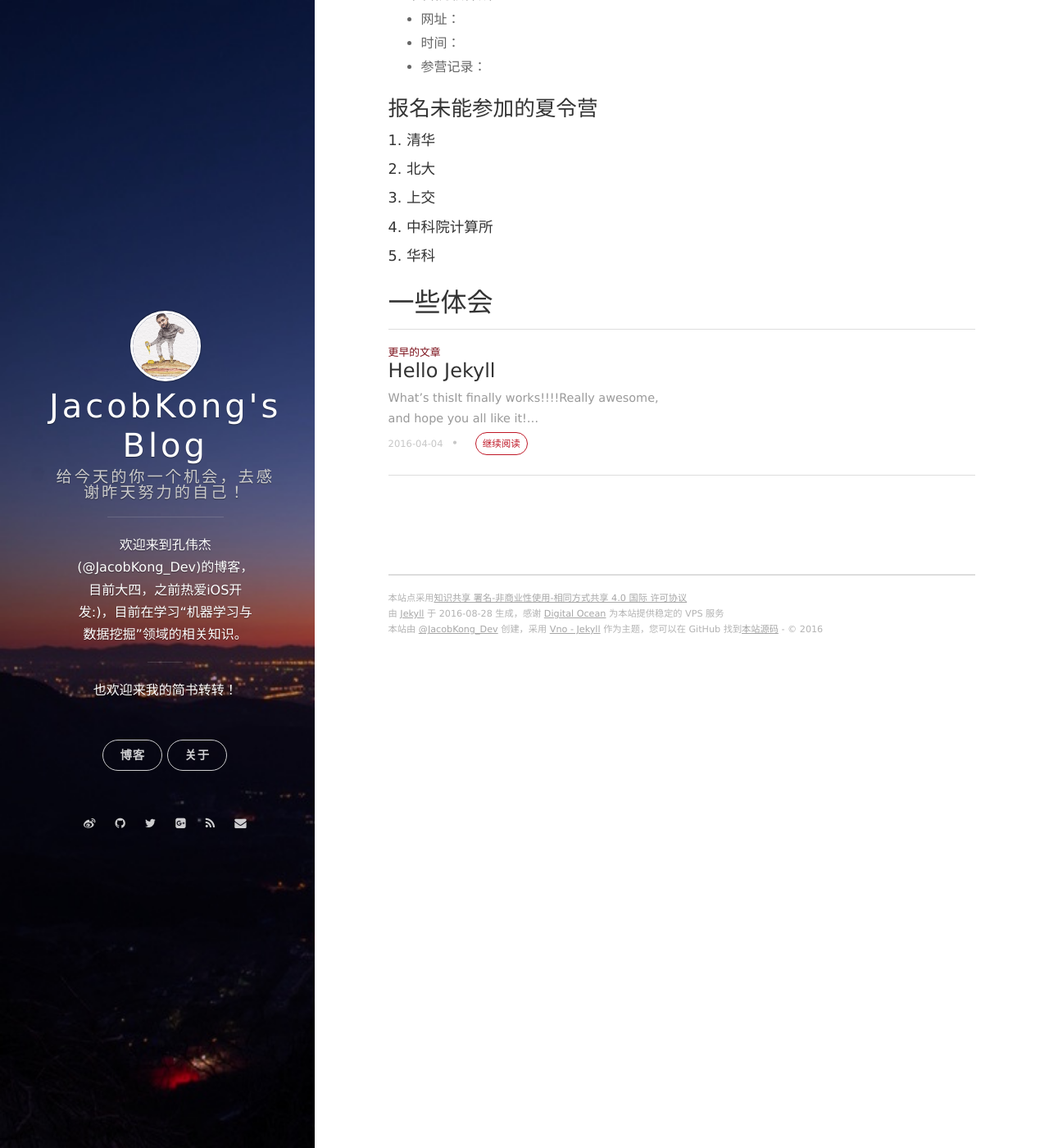
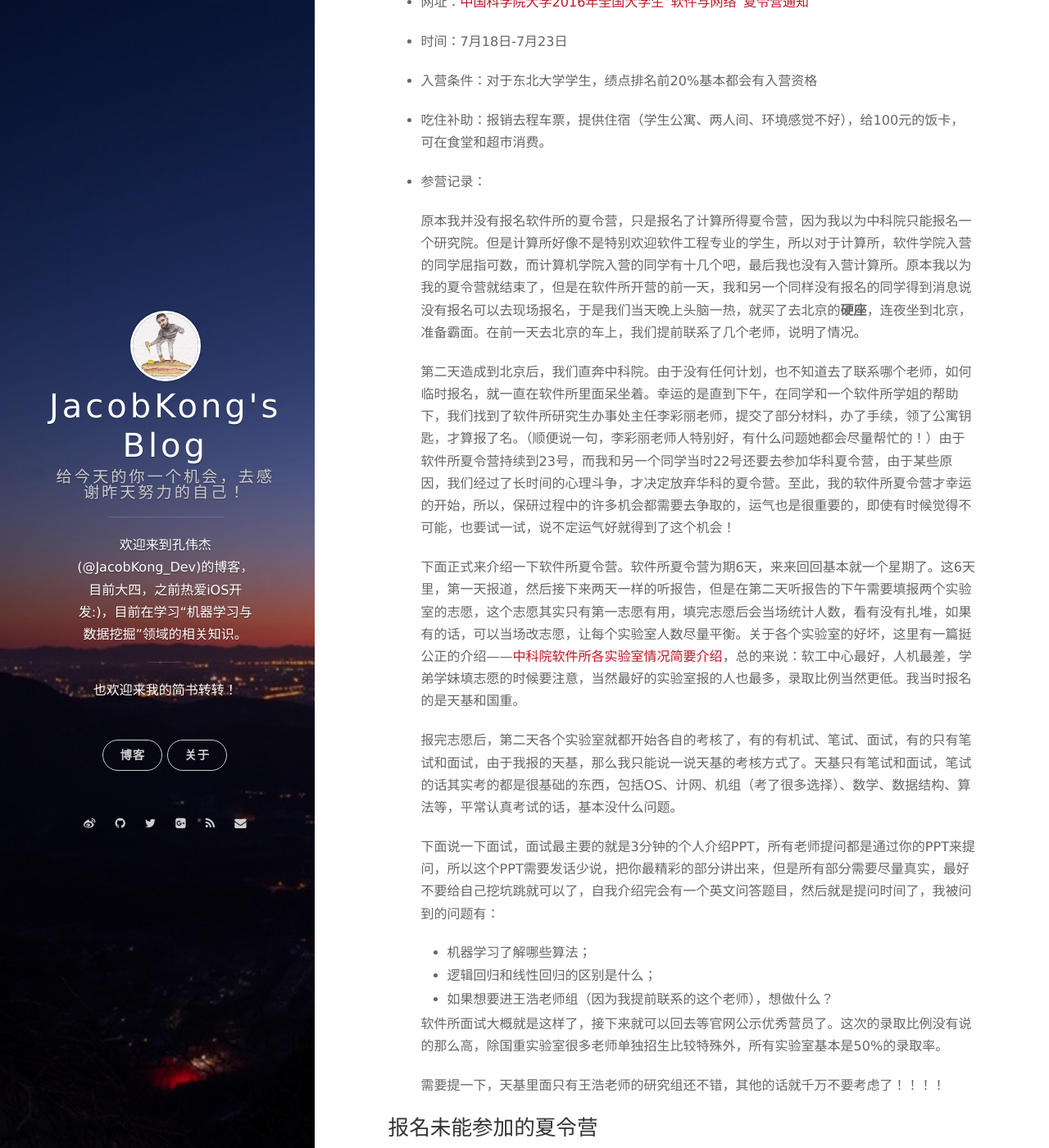
Before and after one commit to JacobKong/jacobkong.github.io, a Jekyll site: the page built from _posts/2016-08-22-南大、清华、北大、上交、复旦、北航、哈工大、中科院保研受苦记.markdown, in a window 1280 px wide and 1400 px high, scrolled down 6666 px. Shown: the whole window at 82% size. Built offline with Jekyll 4.4.1, drawn with Linux system fonts in a browser that asks for light colours; nearby versions of some CDN libraries; comment, search, counter and statistics services are not loaded.

Commit message:
软件所

```diff
--- a/_posts/2016-08-22-南大、清华、北大、上交、复旦、北航、哈工大、中科院保研受苦记.markdown
+++ b/_posts/2016-08-22-南大、清华、北大、上交、复旦、北航、哈工大、中科院保研受苦记.markdown
@@ -116,29 +116,29 @@ date: 2016-08-22 15:32:24.000000000 +09:00
   - 第一题类似迷宫问题，利用BFS求解，一个n*n个方格组成的方阵，里面可能有若干个门，每个门对应着一把钥匙，钥匙会出现在某个方格中，所以要想开门就必须先把钥匙拿到，你需要给出从起点到终点的可能路径之和，迷宫会有多种多样。三个小问分别是：
 
 
-  - 对于1*n的迷宫，求出问题的解。
-  - 对于n*n的迷宫，没有门，求出问题的解。
-  - 对于n*n的迷宫，有门，求出问题解。
+- 对于1*n的迷宫，求出问题的解。
+- 对于n*n的迷宫，没有门，求出问题的解。
+    - 对于n*n的迷宫，有门，求出问题解。
 
 
-  - 第二题貌似是车过桥问题，由于桥有限高，所以车需要有不同的装载方案来过不同的桥，貌似需要求解出装载方案，这个题没有仔细看。
-  - 第三题很常规的一道ACM字符串题目，具体题目记不太清，但是主要考察你在特别大的数量级下能否在规定时间内求出解。
+-   第二题貌似是车过桥问题，由于桥有限高，所以车需要有不同的装载方案来过不同的桥，貌似需要求解出装载方案，这个题没有仔细看。
+-   第三题很常规的一道ACM字符串题目，具体题目记不太清，但是主要考察你在特别大的数量级下能否在规定时间内求出解。
 
-  下面说一下面试。面试分两组，而且有专业面试和英语面试两个环节，每组同学到相应的组面试，面试问题大概如下：
+    下面说一下面试。面试分两组，而且有专业面试和英语面试两个环节，每组同学到相应的组面试，面试问题大概如下：
 
-  - 专业面试：
-    - 自我介绍；
-    - 介绍项目，做过什么，项目具体内容是什么；
-    - 机器学习了解多少，如何学习的；
-    - 说一下神经网络的优点缺点；
-    - 自我感觉机试做的怎么样；
-    - 学院院长是谁；
-    - 选好导师没有。
-  - 英语面试：
-    - 自我介绍；
-    - 说一下媒体大数据是什么。
+    - 专业面试：
+      - 自我介绍；
+      - 介绍项目，做过什么，项目具体内容是什么；
+      - 机器学习了解多少，如何学习的；
+      - 说一下神经网络的优点缺点；
+      - 自我感觉机试做的怎么样；
+      - 学院院长是谁；
+      - 选好导师没有。
+    - 英语面试：
+      - 自我介绍；
+      - 说一下媒体大数据是什么。
 
-  面试问题大概如上，面试还是很快地，面试完基本就可以走了，回去等着邮件通知是否通过即可，没有通过的还可以继续申报9月份的推免面试，这次是和本校学生一起竞争，所以竞争会更加激烈。还是一句话：”得机试者得天下“，感觉真是羡慕搞过ACM的同学，分分钟AC各种题目。
+    面试问题大概如上，面试还是很快地，面试完基本就可以走了，回去等着邮件通知是否通过即可，没有通过的还可以继续申报9月份的推免面试，这次是和本校学生一起竞争，所以竞争会更加激烈。还是一句话：”得机试者得天下“，感觉真是羡慕搞过ACM的同学，分分钟AC各种题目。
 
 #### 3. 北航计算机
 
@@ -196,9 +196,33 @@ date: 2016-08-22 15:32:24.000000000 +09:00
 
 #### 5. 中科院软件所
 
-- 网址：
-- 时间：
+- 网址：[中国科学院大学2016年全国大学生“软件与网络”夏令营通知](http://www.is.cas.cn/yjsjy/zsxx/201605/t20160524_4608413.html)
+
+- 时间：7月18日-7月23日
+
+- 入营条件：对于东北大学学生，绩点排名前20%基本都会有入营资格
+
+- 吃住补助：报销去程车票，提供住宿（学生公寓、两人间、环境感觉不好），给100元的饭卡，可在食堂和超市消费。
+
 - 参营记录：
+
+  原本我并没有报名软件所的夏令营，只是报名了计算所得夏令营，因为我以为中科院只能报名一个研究院。但是计算所好像不是特别欢迎软件工程专业的学生，所以对于计算所，软件学院入营的同学屈指可数，而计算机学院入营的同学有十几个吧，最后我也没有入营计算所。原本我以为我的夏令营就结束了，但是在软件所开营的前一天，我和另一个同样没有报名的同学得到消息说没有报名可以去现场报名，于是我们当天晚上头脑一热，就买了去北京的**硬座**，连夜坐到北京，准备霸面。在前一天去北京的车上，我们提前联系了几个老师，说明了情况。
+
+  第二天造成到北京后，我们直奔中科院。由于没有任何计划，也不知道去了联系哪个老师，如何临时报名，就一直在软件所里面呆坐着。幸运的是直到下午，在同学和一个软件所学姐的帮助下，我们找到了软件所研究生办事处主任李彩丽老师，提交了部分材料，办了手续，领了公寓钥匙，才算报了名。（顺便说一句，李彩丽老师人特别好，有什么问题她都会尽量帮忙的！）由于软件所夏令营持续到23号，而我和另一个同学当时22号还要去参加华科夏令营，由于某些原因，我们经过了长时间的心理斗争，才决定放弃华科的夏令营。至此，我的软件所夏令营才幸运的开始，所以，保研过程中的许多机会都需要去争取的，运气也是很重要的，即使有时候觉得不可能，也要试一试，说不定运气好就得到了这个机会！
+
+  下面正式来介绍一下软件所夏令营。软件所夏令营为期6天，来来回回基本就一个星期了。这6天里，第一天报道，然后接下来两天一样的听报告，但是在第二天听报告的下午需要填报两个实验室的志愿，这个志愿其实只有第一志愿有用，填完志愿后会当场统计人数，看有没有扎堆，如果有的话，可以当场改志愿，让每个实验室人数尽量平衡。关于各个实验室的好坏，这里有一篇挺公正的介绍——[中科院软件所各实验室情况简要介绍](http://www.cskaoyan.com/thread-161418-1-1.html)，总的来说：软工中心最好，人机最差，学弟学妹填志愿的时候要注意，当然最好的实验室报的人也最多，录取比例当然更低。我当时报名的是天基和国重。
+
+  报完志愿后，第二天各个实验室就都开始各自的考核了，有的有机试、笔试、面试，有的只有笔试和面试，由于我报的天基，那么我只能说一说天基的考核方式了。天基只有笔试和面试，笔试的话其实考的都是很基础的东西，包括OS、计网、机组（考了很多选择）、数学、数据结构、算法等，平常认真考试的话，基本没什么问题。
+
+  下面说一下面试，面试最主要的就是3分钟的个人介绍PPT，所有老师提问都是通过你的PPT来提问，所以这个PPT需要发话少说，把你最精彩的部分讲出来，但是所有部分需要尽量真实，最好不要给自己挖坑跳就可以了，自我介绍完会有一个英文问答题目，然后就是提问时间了，我被问到的问题有：
+
+  - 机器学习了解哪些算法；
+  - 逻辑回归和线性回归的区别是什么；
+  - 如果想要进王浩老师组（因为我提前联系的这个老师），想做什么？
+
+  软件所面试大概就是这样了，接下来就可以回去等官网公示优秀营员了。这次的录取比例没有说的那么高，除国重实验室很多老师单独招生比较特殊外，所有实验室基本是50%的录取率。
+
+  需要提一下，天基里面只有王浩老师的研究组还不错，其他的话就千万不要考虑了！！！！
 
 ### 报名未能参加的夏令营
 
```
